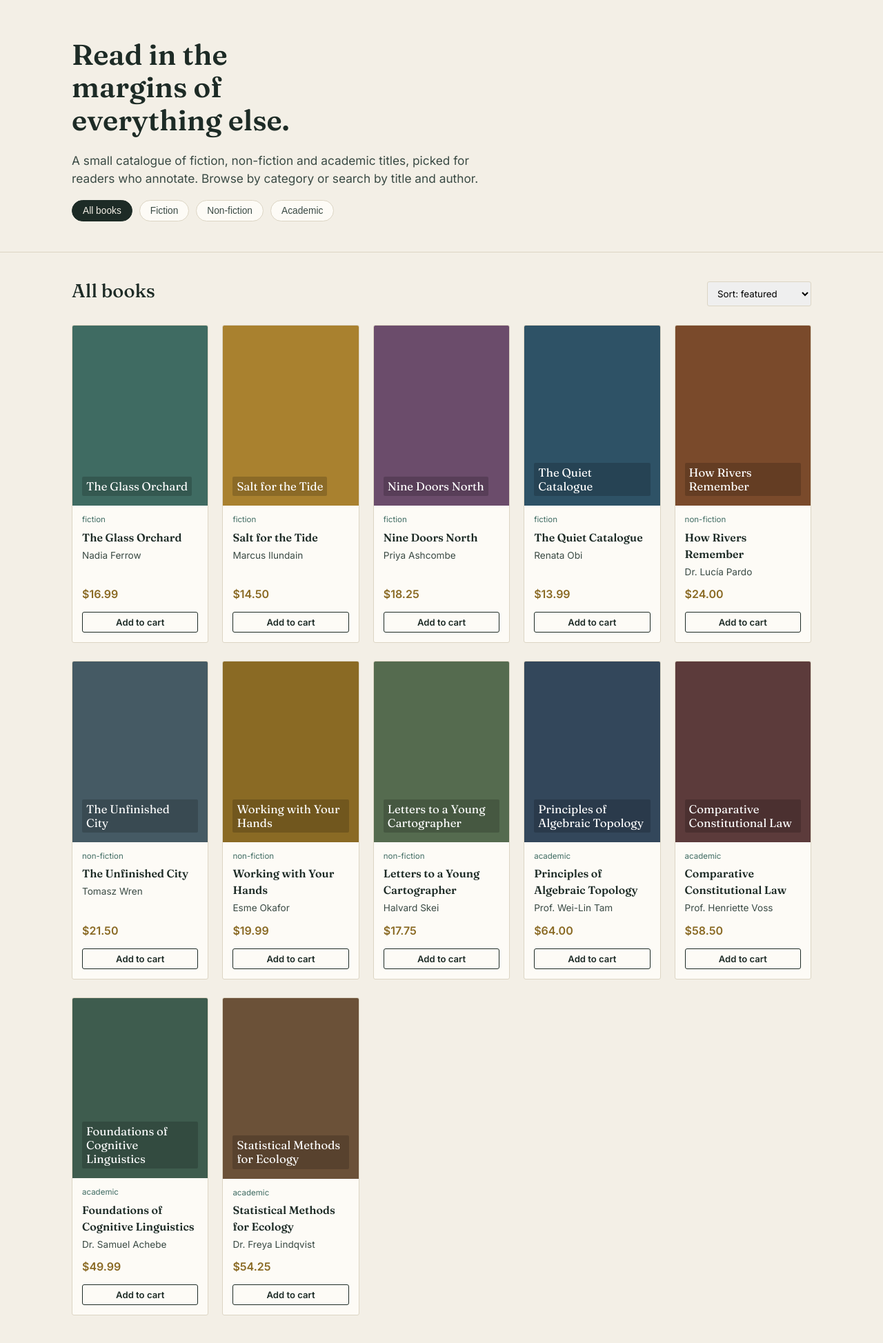
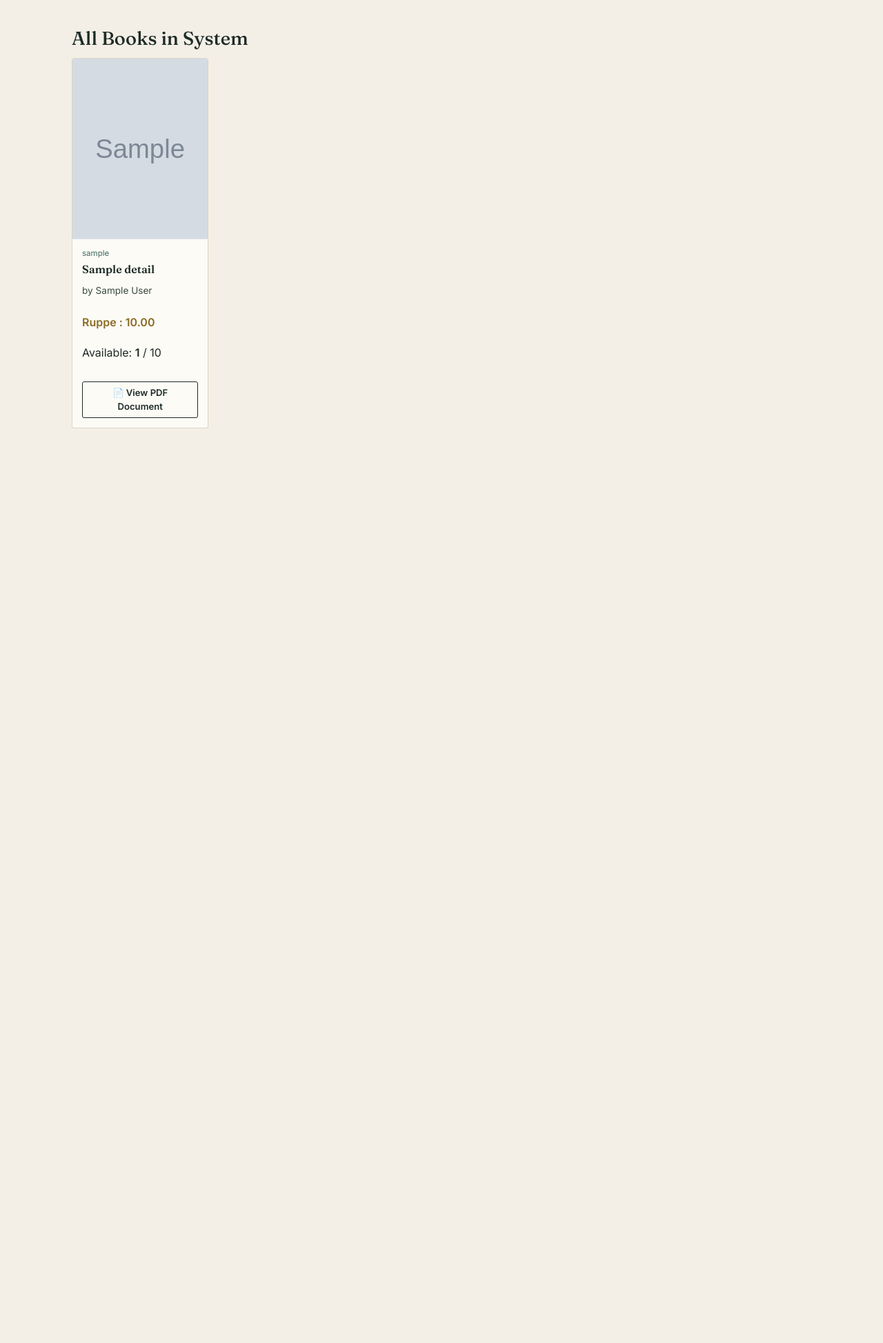
Before and after one commit to Hari1369/online_bookstore, a Django app: page /index_page/ in a window 1280 px wide. Shown: the part 67-2014 px from the top of the page at 69% size. After the commit the page ends 688 px from the top, so only its background shows below. Run offline with Django 5.2, Linux system fonts and the light colour scheme; tables that the repository leaves empty hold one stand-in row (values such as "Sample post"); grey boxes marked "Sample" are stand-in pictures.

Commit message:
adding with dashboard and css with pdf

```diff
--- a/management_system/templates/management_system/index.html
+++ b/management_system/templates/management_system/index.html
@@ -1,40 +1,57 @@
 {% extends "base.html" %}
 {% load static %}
-{% block title %}Online Bookstore — books for fiction, non-fiction & academic readers{% endblock %}
+
+{% block title %}Dashboard — Book Catalogue{% endblock %}
 
 {% block content %}
-<header class="hero">
-  <div class="wrap">
-    <h1>Read in the margins of everything else.</h1>
-    <p class="lede">A small catalogue of fiction, non-fiction and academic titles, picked for readers who annotate. Browse by category or search by title and author.</p>
-    <div class="chip-row" id="categoryChips">
-      <button class="chip active" data-cat="all">All books</button>
-      <button class="chip" data-cat="fiction">Fiction</button>
-      <button class="chip" data-cat="non-fiction">Non-fiction</button>
-      <button class="chip" data-cat="academic">Academic</button>
-    </div>
-  </div>
-</header>
-
 <main class="section">
   <div class="wrap">
-    <div id="adminBar"></div>
-    <div class="section-head">
-      <h2 id="resultsHeading">All books</h2>
-      <div style="display:flex; gap:10px; align-items:center;">
-        <label for="priceSort" class="visually-hidden">Sort by price</label>
-        <select id="priceSort" style="padding:8px 10px; border-radius:3px; border:1px solid var(--line); font-family:var(--sans);">
-          <option value="">Sort: featured</option>
-          <option value="asc">Price: low to high</option>
-          <option value="desc">Price: high to low</option>
-        </select>
-      </div>
+    <h2>All Books in System</h2>
+
+    <div class="book-grid">
+      {% for book in books %}
+        <article class="book-card">
+
+          <!-- Image Display from Media Folder -->
+          <div class="cover-container">
+            {% if book.image %}
+              <img src="{{ book.image.url }}" alt="{{ book.title }}" class="book-cover-img">
+            {% else %}
+              <div class="cover-fallback">
+                <span>No Image Uploaded</span>
+              </div>
+            {% endif %}
+          </div>
+
+          <!-- Book Details -->
+          <div class="meta">
+            <span class="cat">{{ book.category.choice }}</span>
+            <h3 class="title">{{ book.title }}</h3>
+            <p class="author">by {{ book.author }}</p>
+            <p class="price">Ruppe : {{ book.price }}</p>
+
+            <p class="copies-info">
+              Available: <strong>{{ book.available_copies }}</strong> / {{ book.total_copies }}
+            </p>
+          </div>
+
+          <!-- File Attachment Link -->
+          <div class="row-actions">
+            {% if book.pdf %}
+              <a href="{{ book.pdf.url }}" target="_blank" class="btn btn-outline btn-sm btn-block">
+                📄 View PDF Document
+              </a>
+            {% else %}
+              <button class="btn btn-outline btn-sm btn-block" disabled>No PDF Attached</button>
+            {% endif %}
+          </div>
+
+        </article>
+      {% empty %}
+        <p class="empty-state">No books available in the system database.</p>
+      {% endfor %}
     </div>
-    <div class="book-grid" id="bookGrid"></div>
+
   </div>
 </main>
 {% endblock %}
-
-{% block scripts %}
-<script src="{% static 'js/main.js' %}"></script>
-{% endblock %}
--- a/management_system/views.py
+++ b/management_system/views.py
@@ -1,5 +1,5 @@
 from django.shortcuts import render, redirect
-from .models import ProductBookCategory
+from .models import ProductBookCategory, ProductBookDetails, CartManagement, CartItem, Order, OrderItem
 from .forms import (ProductBookCategoryForm, BookCategoryCSVForm, ProductBookDetailsForm)
 from django.contrib import messages
 from django.http import JsonResponse
@@ -8,14 +8,21 @@ import json
 
 
 
+def index_page(request):
+    # Query all active books and prefetch foreign key relations for optimal database calls
+    books = ProductBookDetails.objects.filter(is_active=True).select_related('category')
+    categories = ProductBookCategory.objects.all()
+
+    context = {
+        'books': books,
+        'categories': categories,
+    }
+    return render(request, "management_system/index.html", context)
 
 
-# Create your views here.
+
 def cart_page(request):
     return render(request, "management_system/cart.html")
-
-def index_page(request):
-    return render(request, "management_system/index.html")
 
 def orders_page(request):
     return render(request, "management_system/orders.html")
--- a/online_bookstore/settings.py
+++ b/online_bookstore/settings.py
@@ -10,6 +10,7 @@ For the full list of settings and their values, see
 https://docs.djangoproject.com/en/6.1/ref/settings/
 """
 
+import os
 from pathlib import Path
 
 # Build paths inside the project like this: BASE_DIR / 'subdir'.
@@ -118,6 +119,9 @@ USE_I18N = True
 USE_TZ = True
 
 
+MEDIA_URL = '/media/'
+MEDIA_ROOT = os.path.join(BASE_DIR, 'media')
+
 # Static files (CSS, JavaScript, Images)
 # https://docs.djangoproject.com/en/6.1/howto/static-files/
 
--- a/online_bookstore/urls.py
+++ b/online_bookstore/urls.py
@@ -16,9 +16,15 @@ Including another URLconf
 """
 from django.contrib import admin
 from django.urls import path, include
+from django.conf import settings
+from django.conf.urls.static import static
 
 urlpatterns = [
     path('admin/', admin.site.urls),
     path('', include('management_system.urls')),
     path('', include("members.urls")),
 ]
+
+
+if settings.DEBUG:
+    urlpatterns += static(settings.MEDIA_URL, document_root=settings.MEDIA_ROOT)
--- a/static/css/style.css
+++ b/static/css/style.css
@@ -693,3 +693,130 @@ img{max-width:100%; display:block;}
         gap: 0;
     }
 }
+
+
+
+
+
+
+
+
+
+
+
+
+
+
+
+
+
+
+
+
+
+/* Card Layout Enhancements */
+.book-card {
+    display: flex;
+    flex-direction: column;
+    justify-content: space-between;
+}
+
+.cover-container {
+    width: 100%;
+    aspect-ratio: 3 / 4;
+    overflow: hidden;
+    background-color: #f0f0f0;
+}
+
+.book-cover-img {
+    width: 100%;
+    height: 100%;
+    object-fit: cover;
+}
+
+.cover-fallback {
+    width: 100%;
+    height: 100%;
+    display: flex;
+    align-items: center;
+    justify-content: center;
+    padding: 16px;
+    color: #fff;
+    text-align: center;
+    font-family: var(--serif);
+}
+
+.badge-row {
+    display: flex;
+    justify-content: space-between;
+    align-items: center;
+    margin-bottom: 6px;
+}
+
+.badge-row .year {
+    font-size: 0.75rem;
+    color: var(--ink-soft);
+}
+
+.isbn-text {
+    font-size: 0.78rem;
+    color: var(--ink-soft);
+    margin-bottom: 8px;
+}
+
+.description-text {
+    font-size: 0.85rem;
+    color: var(--ink-soft);
+    line-height: 1.4;
+    margin-bottom: 12px;
+}
+
+.price-stock-row {
+    display: flex;
+    align-items: center;
+    justify-content: space-between;
+    margin-top: auto;
+    padding-top: 8px;
+    border-top: 1px dashed var(--line);
+}
+
+.stock-badge {
+    font-size: 0.75rem;
+    background: #e2e8f0;
+    padding: 2px 8px;
+    border-radius: 12px;
+    color: #334155;
+    font-weight: 500;
+}
+
+.stock-badge.out-of-stock {
+    background: #fee2e2;
+    color: #991b1b;
+}
+
+
+
+.cover-container {
+    width: 100%;
+    aspect-ratio: 3 / 4;
+    overflow: hidden;
+    background-color: #f3f4f6;
+    border-bottom: 1px solid #e5e7eb;
+}
+
+.book-cover-img {
+    width: 100%;
+    height: 100%;
+    object-fit: cover;
+    display: block;
+}
+
+.cover-fallback {
+    width: 100%;
+    height: 100%;
+    display: flex;
+    align-items: center;
+    justify-content: center;
+    color: #6b7280;
+    font-size: 0.88rem;
+}
```
Also changed, not shown: media/images/books/1010-600x800.jpg (renamed from images/books/1010-600x800.jpg), media/images/books/1025-600x800.jpg (added), media/images/books/nature.jpg (added), media/images/books/nature_1.jpg (added), media/images/books/tea_cup.jpg (added), media/images/books/tiger.jpg (added), 7 other files.
